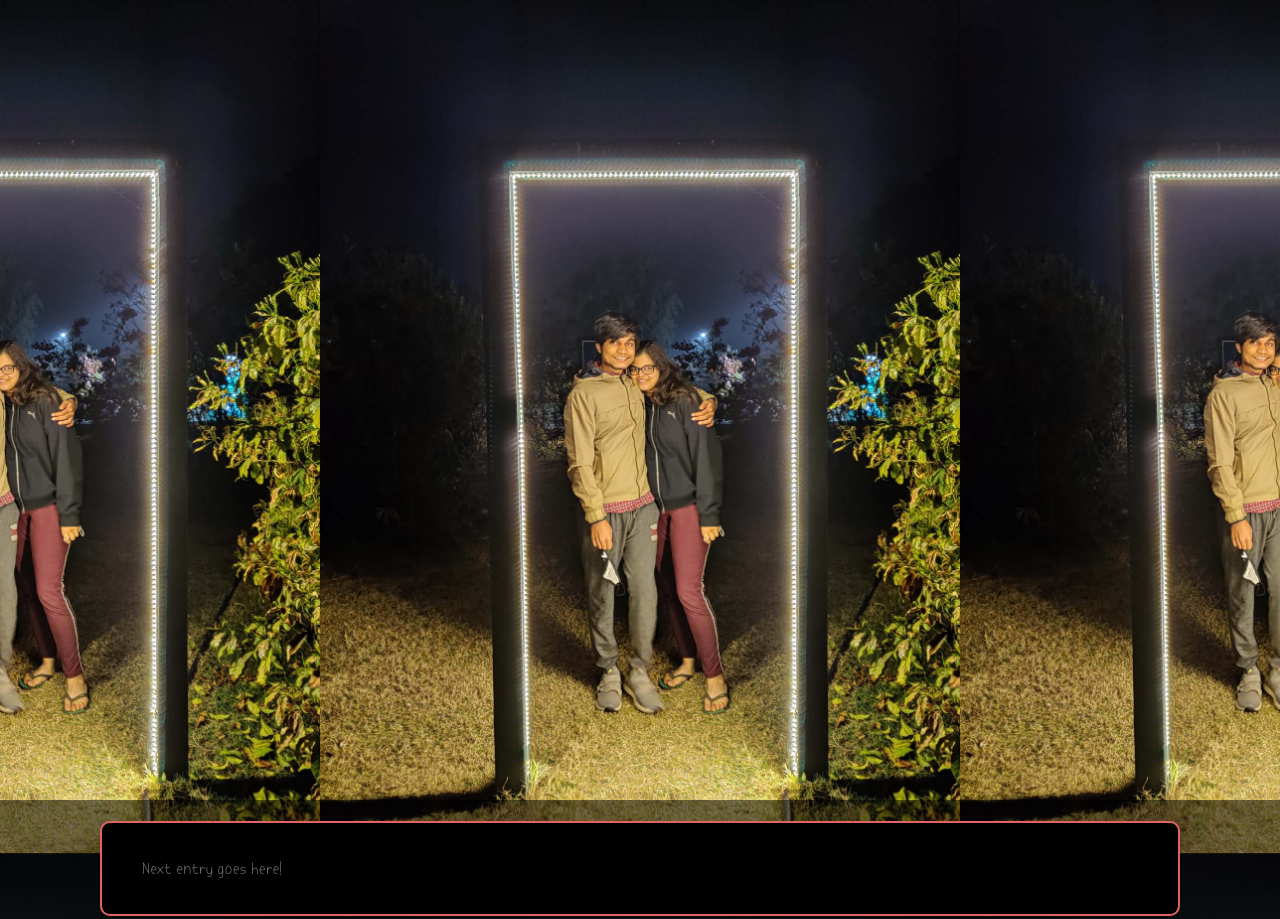
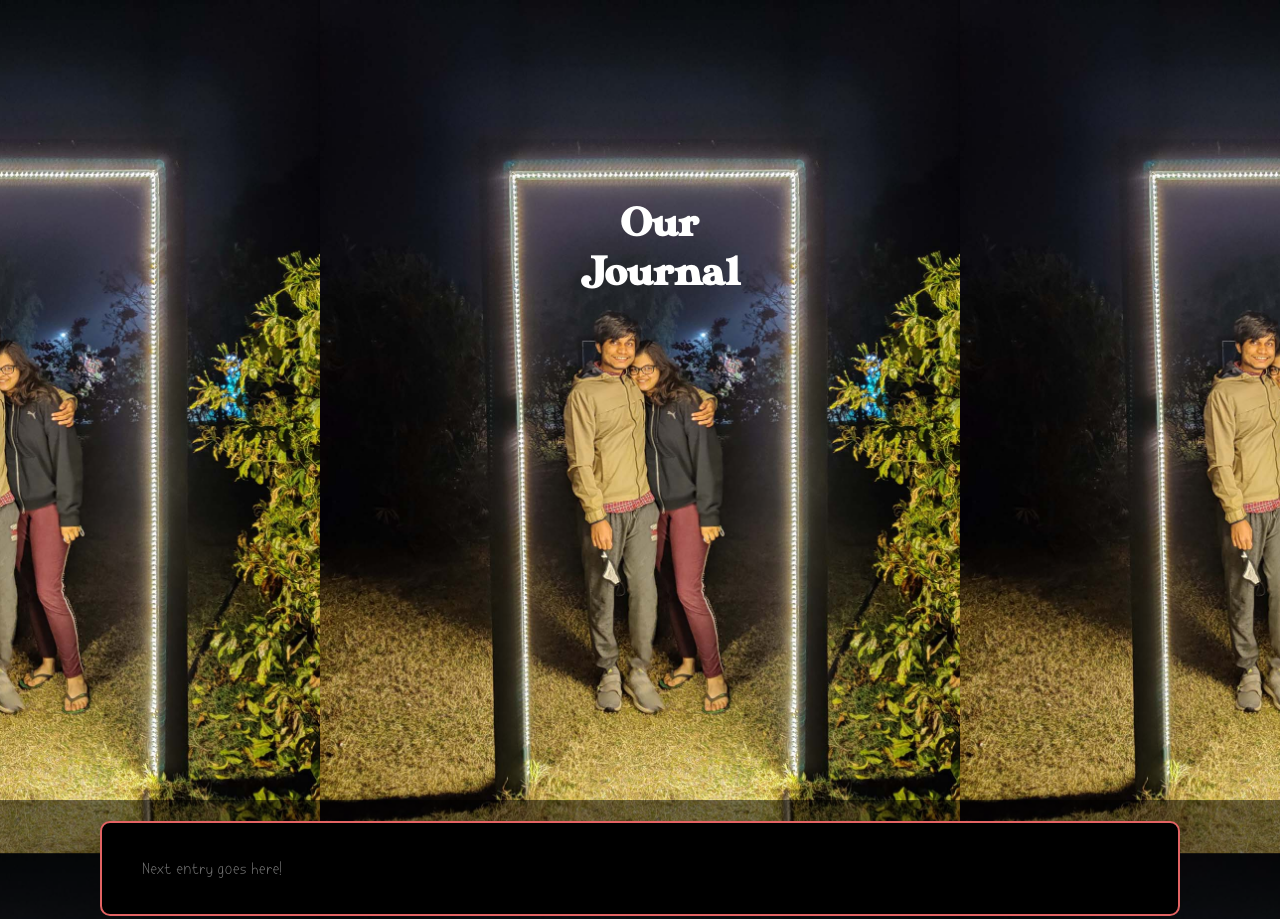
Before and after one commit to particlesmoke/aza-bday, a plain HTML site: page journal/index.html in a window 1280 px wide. Shown: the top 919 px of the page. Drawn offline with Linux system fonts and the light colour scheme; no server answers.

Commit message:
aesthetics

```diff
--- a/journal/index.html
+++ b/journal/index.html
@@ -5,6 +5,7 @@
     <meta http-equiv="X-UA-Compatible" content="IE=edge">
     <meta name="viewport" content="width=device-width, initial-scale=1.0">
     <link rel="stylesheet" href="style.css">
+    <link rel="icon" href="./Favicon.ico">
     <title>Our journal</title>
 </head>
 <template id="postTemplate">
@@ -18,7 +19,12 @@
     </div>
 </template>
 <body>
-    <!-- <div id="splash">Hellooooo <br><br><br>Hellii</div> -->
+    <div id="splash">
+        <h1 id="splashHeading">
+            <span >Our</span> <br>
+            <span>Journal</span>
+        </h1>
+    </div>
     <div id="main">
         <div id="inputDiv">
             <form id="inputForm">
--- a/journal/script.js
+++ b/journal/script.js
@@ -24,8 +24,8 @@ const checkScrollandAdd = ()=>{
     }
 }
 function getNextEntry(){
+    if(!nextEntrySno) return
     document.removeEventListener('scroll', checkScrollandAdd)
-    if(!nextEntrySno) return
     fetch(`https://boiling-everglades-42596.herokuapp.com/entries/${nextEntrySno}`).then(res=>{return  res.json()}).then(latestEntry=>{
         appendNext(latestEntry.datetime, latestEntry.contents, latestEntry.author)
         document.addEventListener('scroll',checkScrollandAdd)
--- a/journal/style.css
+++ b/journal/style.css
@@ -10,6 +10,11 @@
     font-family: handwritten3;
     src: url(./fonts/Creattion\ Demo.otf);
 }
+@font-face {
+    font-family: serif1;
+    src: url(./fonts/MADE\ Sunflower\ PERSONAL\ USE.otf);
+}
+
 body{
     background-image: url('./IMG_20211225_191843.jpg');
     background-size: 80vh;
@@ -19,11 +24,22 @@ body{
     background-attachment: fixed;
     font-family: handwritten1;
 }
-/* #splash{
-    background-color: red;
-    height: 50vh;
+#splash{
+    /* background-color: red; */
+    height: 100vh;
+    margin-top: -100vh;
+    width: 100vw;
     position: absolute;
-} */
+}
+#splashHeading{
+    font-family: serif1;
+    color: white;
+    font-size: 30pt;
+    margin-left: 30pt;
+    margin-top: 25vh;
+    text-align: center;
+}
+
 #main{
     background-color: rgba(0, 0, 0, 0.5);
     /* background-color: white; */
@@ -103,6 +119,9 @@ p{
     margin-bottom: 15pt;
     font-family: handwritten2;
 }
+.contents::first-letter{
+    font-size: 50pt;
+}
 .mauve{
     background: rgb(106,41,151);
     background: linear-gradient(351deg, rgba(106,41,151,1) 0%, rgba(189,63,166,1) 50%, rgba(227,99,99,1) 100%);
```
Also changed, not shown: journal/Favicon.ico (added), journal/Favicon.png (added), journal/fonts/MADE Sunflower PERSONAL USE.otf (added), 1 other file.
